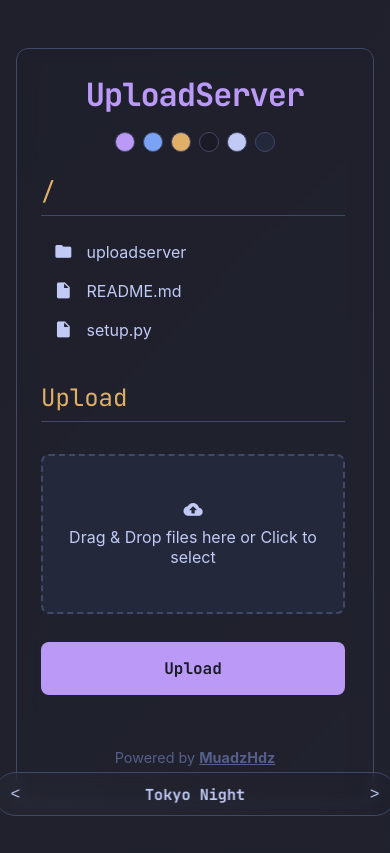
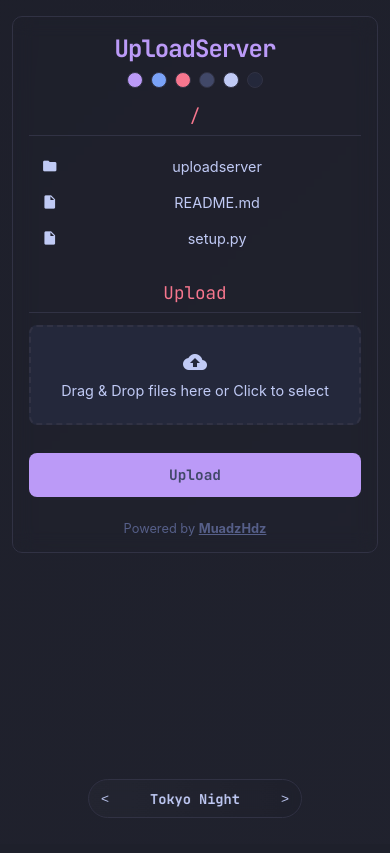
Before and after one commit to MuadzHdz/uploadserver, a Flask app: page /browse/ in a window 390 px wide. After the commit the page ends 818 px from the top, so only its background shows below. Run offline with Flask 3, Linux system fonts and the light colour scheme.

Commit message:
feat: bug fix

```diff
--- a/setup.py
+++ b/setup.py
@@ -14,7 +14,7 @@ setup(
     author_email="adzhdz73@gmail.com",
     description="A simple, modern file server with upload, password protection, and QR code access.",
     long_description=long_description,
-    long_description_content_type="text/markdown",
+    long_description_content_type="",
     url="https://github.com/MuadzHdz/uploadserver",
     packages=find_packages(),
     include_package_data=True,
--- a/uploadserver/static/script.js
+++ b/uploadserver/static/script.js
@@ -170,7 +170,7 @@ document.addEventListener('DOMContentLoaded', () => {
             }
         });
 
-        ['dragenter', 'dragover', 'dragleave', 'drop'].forEach(eventName => {
+        ['dragenter', 'dragover', 'drafeave', 'drop'].forEach(eventName => {
             dropArea.addEventListener(eventName, preventDefaults, false);
             document.body.addEventListener(eventName, preventDefaults, false);
         });
--- a/uploadserver/static/style.css
+++ b/uploadserver/static/style.css
@@ -41,14 +41,14 @@
 }
 
 [data-theme="tokyo-night"] {
-    --bg: #1a1b26;
+    --bg: #414868;
     --fg: #c0caf5;
     --subtle: #565f89;
     --surface: #24283b;
-    --overlay: #414868;
+    --overlay: #313244;
     --primary: #bb9af7;
     --secondary: #7aa2f7;
-    --accent: #e0af68;
+    --accent: #f7768e;
     --success: #9ece6a;
     --error: #f7768e;
     --border-radius: 12px;
@@ -133,7 +133,7 @@
     --overlay: #504945;
     --primary: #d3869b;
     --secondary: #83a598;
-    --accent: #fabd2f;
+    --accent: #504945;
     --success: #b8bb26;
     --error: #fb4934;
     --border-radius: 12px;
@@ -263,6 +263,8 @@
 
 *, *::before, *::after {
     box-sizing: border-box;
+    margin: 0;
+    padding: 0;
 }
 
 body {
@@ -271,15 +273,15 @@ body {
     animation: gradientShift 15s ease infinite;
     color: var(--fg);
     font-family: var(--font-sans);
-    margin: 0;
-    padding: 1rem;
     display: flex;
     flex-direction: column;
     justify-content: center;
     align-items: center;
     min-height: 100vh;
     transition: background-color var(--transition-speed), color var(--transition-speed);
-    overflow-y: auto;
+    overflow-x: hidden;
+    padding: 1rem;
+    width: 100%;
 }
 
 @keyframes gradientShift {
@@ -291,9 +293,9 @@ body {
 .container {
     width: 100%;
     max-width: 900px;
-    margin: 2rem 1rem;
-    max-height: calc(100vh - 3.5rem);
-    overflow: hidden;
+    margin: 2rem auto;
+    max-height: calc(100vh - 4rem);
+    overflow-y: auto;
     background-color: rgba(var(--surface), 0.5);
     border: 1px solid var(--overlay);
     border-radius: var(--border-radius);
@@ -308,31 +310,6 @@ body {
     opacity: 0;
     animation: fadeIn 0.8s ease-out forwards;
     animation-delay: 0.5s;
-}
-
-.upload-section { width: 100%; display: flex; flex-direction: column; gap: 1rem; }
-.upload-section .upload-inner { width: 100%; }
-.recent-uploads-top { margin-bottom: 0.5rem; }
-.recent-uploads { list-style: none; padding: 0; margin: 0; color: var(--subtle); max-height: 160px; overflow: auto; }
-.recent-uploads li { padding: 0.35rem 0; display: flex; gap: 0.5rem; align-items: center; }
-
-@media (min-width: 900px) {
-    .upload-section .file-input-label,
-    .upload-section .btn {
-        max-width: 520px;
-        margin-left: auto;
-        margin-right: auto;
-    }
-}
-.upload-side .muted { color: var(--subtle); }
-
-@media (min-width: 900px) {
-    .upload-section .file-input-label,
-    .upload-section .btn {
-        max-width: 680px;
-        margin-left: auto;
-        margin-right: auto;
-    }
 }
 
 @keyframes fadeIn {
@@ -363,12 +340,19 @@ body {
 .login-container {
     max-width: 400px;
     padding: 2rem;
+    width: 100%;
+    display: flex;
+    flex-direction: column;
+    align-items: center;
 }
 
 header {
     text-align: center;
     margin-bottom: 2.5rem;
     width: 100%;
+    display: flex;
+    flex-direction: column;
+    align-items: center;
 }
 
 header h1 {
@@ -382,24 +366,18 @@ header h1 {
     align-items: center;
     justify-content: center;
     gap: 0.5rem;
+    text-align: center;
 }
 
 .theme-switcher {
     margin-bottom: 1rem;
-    align-self: flex-end;
-    margin-right: 1rem;
+    align-self: center;
     z-index: 10;
-}
-
-@media (max-width: 767px) {
-    .theme-switcher {
-        margin-right: 0.5rem;
-    }
 }
 
 .theme-switcher.theme-carousel {
     position: fixed;
-    bottom: 18px;
+    bottom: 20px;
     left: 50%;
     transform: translateX(-50%);
     display: flex;
@@ -408,21 +386,10 @@ header h1 {
     background: linear-gradient(90deg, rgba(255,255,255,0.02), rgba(0,0,0,0.02));
     border: 1px solid var(--overlay);
     border-radius: 999px;
-    padding: 6px;
+    padding: 8px;
     z-index: 1000;
     backdrop-filter: blur(6px);
-}
-
-@media (max-width: 420px) {
-    .theme-switcher.theme-carousel {
-        bottom: 12px;
-        padding: 4px;
-    }
-    .theme-carousel .theme-display {
-        min-width: 120px;
-        padding: 0.25rem 0.5rem;
-        font-size: 0.95rem;
-    }
+    -webkit-backdrop-filter: blur(6px);
 }
 
 .theme-carousel .theme-btn {
@@ -433,6 +400,9 @@ header h1 {
     font-size: 1rem;
     cursor: pointer;
     border-radius: 6px;
+    display: flex;
+    align-items: center;
+    justify-content: center;
 }
 
 .theme-carousel .theme-btn:hover {
@@ -440,24 +410,21 @@ header h1 {
     color: var(--primary);
 }
 
-.theme-switcher.theme-carousel {
-    --theme-switcher-width: 260px;
-}
-
 .theme-carousel .theme-display {
-    width: var(--theme-switcher-width);
-    max-width: 90vw;
+    width: 180px;
+    min-width: 150px;
     position: relative;
     overflow: hidden;
     color: var(--fg);
-    padding: 0.35rem 0.75rem;
+    padding: 0.5rem 0.75rem;
     font-family: var(--font-mono);
     font-weight: 600;
     border-radius: 6px;
     height: 2.1em;
-    display: inline-flex;
+    display: flex;
     align-items: center;
     justify-content: center;
+    text-align: center;
     transition: background-color 220ms ease, color 220ms ease;
 }
 
@@ -483,11 +450,21 @@ header h1 {
 .theme-display .exit-to-left { transform: translateX(-120%) translateY(-50%); opacity: 0; }
 .theme-display .exit-to-right { transform: translateX(120%) translateY(-50%); opacity: 0; }
 
-.theme-carousel .theme-btn:hover { background: var(--overlay); color: var(--primary); }
-.theme-carousel .theme-btn.pressed { background: var(--overlay); color: var(--primary); transform: scale(0.98); }
+.theme-carousel .theme-btn.pressed {
+    background: var(--overlay);
+    color: var(--primary);
+    transform: scale(0.98);
+}
 
-@media (max-width: 420px) {
-    .theme-carousel .theme-display { width: calc(100vw - 80px); }
+.flashes {
+    list-style: none;
+    padding: 0;
+    margin-top: 1rem;
+    text-align: center;
+    width: 100%;
+    display: flex;
+    flex-direction: column;
+    align-items: center;
 }
 
 .flashes li {
@@ -501,26 +478,12 @@ header h1 {
     pointer-events: none;
 }
 
-header h1 {
-    font-size: 2rem;
+.flashes .success {
+    color: var(--success);
 }
 
-.file-list-section a {
-    padding: 0.75rem 1rem;
-    border-radius: 8px;
-}
-
-.file-list-section a .material-icons,
-.file-input-label .material-icons {
-    font-size: 1.2rem;
-}
-
-.file-input-label {
-    padding: 2.25rem;
-}
-
-.btn {
-    max-width: 260px;
+.flashes .error {
+    color: var(--error);
 }
 
 main {
@@ -542,17 +505,32 @@ main {
 
 .file-list-section {
     min-height: 0;
+    width: 100%;
+    display: flex;
+    flex-direction: column;
+    align-items: center;
 }
 
 .file-list-section ul {
     max-height: 60vh;
     overflow-y: auto;
     padding-right: 0.5rem;
+    width: 100%;
+    list-style: none;
+    padding: 0;
+    margin: 0;
 }
 
-.file-list-section ul::-webkit-scrollbar { width: 8px; }
-.file-list-section ul::-webkit-scrollbar-thumb { background: rgba(255,255,255,0.04); border-radius: 6px; }
-.file-list-section ul::-webkit-scrollbar-track { background: transparent; }
+.file-list-section ul::-webkit-scrollbar {
+    width: 8px;
+}
+.file-list-section ul::-webkit-scrollbar-thumb {
+    background: rgba(255,255,255,0.04);
+    border-radius: 6px;
+}
+.file-list-section ul::-webkit-scrollbar-track {
+    background: transparent;
+}
 
 h2, h3 {
     font-family: var(--font-mono);
@@ -562,16 +540,8 @@ h2, h3 {
     margin: 0 0 1rem 0;
     font-weight: normal;
     transition: color var(--transition-speed), border-bottom var(--transition-speed);
-}
-
-.file-list-section {
     width: 100%;
-}
-
-.file-list-section ul {
-    list-style: none;
-    padding: 0;
-    margin: 0;
+    text-align: center;
 }
 
 .file-list-section a {
@@ -579,10 +549,18 @@ h2, h3 {
     text-decoration: none;
     display: flex;
     align-items: center;
-    padding: 0.6rem 0.8rem;
+    padding: 0.75rem 1rem;
     border-radius: 6px;
     transition: background-color var(--transition-speed), color var(--transition-speed);
-    word-break: break-all;
+    word-break: break-word;
+    gap: 0.5rem;
+    width: 100%;
+}
+
+.file-list-section a span {
+    flex: 1 1 auto;
+    min-width: 0;
+    overflow-wrap: break-word;
 }
 
 .file-list-section a:hover {
@@ -597,12 +575,17 @@ h2, h3 {
 
 .upload-section {
     width: 100%;
+    display: flex;
+    flex-direction: column;
+    align-items: center;
 }
 
 .upload-section form {
     display: flex;
     flex-direction: column;
     gap: 1rem;
+    width: 100%;
+    align-items: center;
 }
 
 input[type="file"] {
@@ -617,6 +600,7 @@ input[type="file"] {
     padding: 2.25rem 1.25rem;
     min-height: 160px;
     width: 100%;
+    max-width: 600px;
     text-align: center;
     cursor: pointer;
     transition: border-color var(--transition-speed), background-color var(--transition-speed), transform 180ms ease;
@@ -642,20 +626,11 @@ input[type="file"] {
 
 .upload-section .btn {
     width: 100%;
-    max-width: none;
+    max-width: 600px;
     padding: 1rem 1.25rem;
     border-radius: 8px;
     font-size: 1rem;
     margin-top: 0.75rem;
-}
-
-@media (min-width: 900px) {
-    .upload-section .file-input-label,
-    .upload-section .btn {
-        max-width: 520px;
-        margin-left: auto;
-        margin-right: auto;
-    }
 }
 
 .login-container form {
@@ -663,6 +638,7 @@ input[type="file"] {
     flex-direction: column;
     gap: 1rem;
     align-items: center;
+    width: 100%;
 }
 
 .login-container .input-group {
@@ -744,27 +720,16 @@ input[type="file"] {
     transform: translateY(-2px);
 }
 
-.flashes {
-    list-style: none;
-    padding: 0;
-    margin-top: 1rem;
-    text-align: center;
-}
-
-.flashes .success {
-    color: var(--success);
-}
-
-.flashes .error {
-    color: var(--error);
-}
-
 footer {
     text-align: center;
     margin-top: 2.5rem;
     color: var(--subtle);
     font-size: 0.9rem;
     transition: color var(--transition-speed);
+    width: 100%;
+    display: flex;
+    flex-direction: column;
+    align-items: center;
 }
 
 footer a {
@@ -775,3 +740,281 @@ footer a {
 footer a:hover {
     color: var(--primary);
 }
+
+
+@media (min-width: 768px) {
+    .container {
+        margin: 2rem auto;
+        padding: 2rem;
+    }
+
+    .theme-carousel .theme-display {
+        width: 220px;
+    }
+
+    .upload-section .file-input-label,
+    .upload-section .btn {
+        max-width: 500px;
+    }
+}
+
+@media (max-width: 767px) {
+    body {
+        padding: 0.75rem;
+        justify-content: flex-start;
+    }
+
+    .container {
+        margin: 1rem auto;
+        padding: 1.25rem;
+        max-height: none;
+        overflow-y: visible;
+        width: calc(100% - 1rem);
+    }
+
+    header {
+        margin-bottom: 1.5rem;
+    }
+
+    header h1 {
+        font-size: 1.8rem;
+        flex-direction: column;
+        gap: 0.25rem;
+    }
+
+    main {
+        grid-template-columns: 1fr;
+        gap: 1.5rem;
+        padding-right: 0;
+    }
+
+    .file-list-section ul {
+        max-height: 40vh;
+    }
+
+    .upload-section .file-input-label {
+        padding: 1.5rem 1rem;
+        min-height: 120px;
+    }
+
+    .theme-switcher.theme-carousel {
+        position: fixed;
+        bottom: 15px;
+        left: 50%;
+        transform: translateX(-50%);
+        width: auto;
+        padding: 6px;
+    }
+
+    .theme-carousel .theme-display {
+        width: 160px;
+        min-width: 140px;
+        font-size: 0.9rem;
+        padding: 0.4rem 0.6rem;
+    }
+
+    .theme-carousel .theme-btn {
+        padding: 0.4rem 0.6rem;
+        font-size: 0.9rem;
+    }
+
+    .btn {
+        max-width: 100%;
+    }
+
+    .login-container {
+        padding: 1.5rem;
+        max-width: 100%;
+    }
+}
+
+@media (max-width: 480px) {
+    body {
+        padding: 0.5rem;
+    }
+
+    .container {
+        padding: 1rem;
+        margin: 0.5rem auto;
+        width: calc(100% - 0.5rem);
+        border-radius: 10px;
+        max-height: 720px;
+    }
+
+    .container.login-container {
+        max-width: 400px;
+        padding: 2.5rem 2rem;
+        margin: auto;
+        position: absolute;
+        top: 50%;
+        left: 50%;
+        transform: translate(-50%, -50%);
+        min-height: auto;
+        max-height: auto;
+        overflow: visible;
+        width: 90%;
+    }
+
+    .container.login-container {
+        max-width: 400px;
+        padding: 2.5rem 2rem;
+        margin: auto;
+        position: relative;
+        top: 0;
+        left: 0;
+        transform: none;
+        min-height: auto;
+        max-height: auto;
+        overflow: visible;
+    }
+
+    header h1 {
+        font-size: 1.5rem;
+    }
+
+    h2, h3 {
+        font-size: 1.1rem;
+        margin-bottom: 0.75rem;
+    }
+
+    .file-list-section a {
+        padding: 0.6rem 0.8rem;
+        font-size: 0.9rem;
+    }
+
+    .file-list-section a .material-icons {
+        font-size: 1rem;
+    }
+
+    .upload-section .file-input-label {
+        padding: 1rem;
+        min-height: 100px;
+        font-size: 0.9rem;
+    }
+
+    .upload-section .btn {
+        padding: 0.8rem 1rem;
+        font-size: 0.9rem;
+    }
+
+    .theme-switcher.theme-carousel {
+        bottom: 10px;
+        padding: 4px;
+    }
+
+    .theme-carousel .theme-display {
+        width: 140px;
+        min-width: 120px;
+        font-size: 0.85rem;
+        padding: 0.35rem 0.5rem;
+    }
+
+    .theme-carousel .theme-btn {
+        padding: 0.35rem 0.5rem;
+        font-size: 0.85rem;
+    }
+
+    .color-palette-display {
+        margin-top: -1rem;
+        margin-bottom: 1rem;
+    }
+
+    .color-swatch {
+        width: 16px;
+        height: 16px;
+    }
+
+    footer {
+        margin-top: 1.5rem;
+        font-size: 0.8rem;
+    }
+}
+
+@media (min-width: 1200px) {
+    .container {
+        max-width: 1000px;
+        max-height: 850px;
+    }
+
+    .login-container {
+        max-width: 420px;
+    }
+
+    .theme-carousel .theme-display {
+        width: 240px;
+    }
+}
+
+@media (max-height: 600px) and (orientation: landscape) {
+    .container {
+        max-height: 90vh;
+        overflow-y: auto;
+        margin: 0.5rem auto;
+    }
+
+    .file-list-section ul {
+        max-height: 30vh;
+    }
+
+    .theme-switcher.theme-carousel {
+        bottom: 10px;
+    }
+}
+
+@keyframes pulse {
+    0%, 100% { opacity: 1; }
+    50% { opacity: 0.5; }
+}
+
+.loading {
+    animation: pulse 1.5s ease-in-out infinite;
+}
+
+@media (prefers-reduced-motion: reduce) {
+    *, *::before, *::after {
+        animation-duration: 0.01ms !important;
+        animation-iteration-count: 1 !important;
+        transition-duration: 0.01ms !important;
+    }
+
+    body {
+        animation: none;
+    }
+}
+
+@media (prefers-contrast: high) {
+    :root {
+        --border-radius: 4px;
+        --blur: 0px;
+    }
+
+    .container {
+        backdrop-filter: none;
+        -webkit-backdrop-filter: none;
+        background-color: var(--surface);
+    }
+}
+
+
+
+@media print {
+    .theme-switcher,
+    .upload-section,
+    .btn,
+    footer {
+        display: none !important;
+    }
+
+    .container {
+        border: none;
+        background: white;
+        color: black;
+        max-height: none;
+        overflow: visible;
+    }
+
+    .file-list-section ul {
+        max-height: none;
+        overflow: visible;
+    }
+}
```
